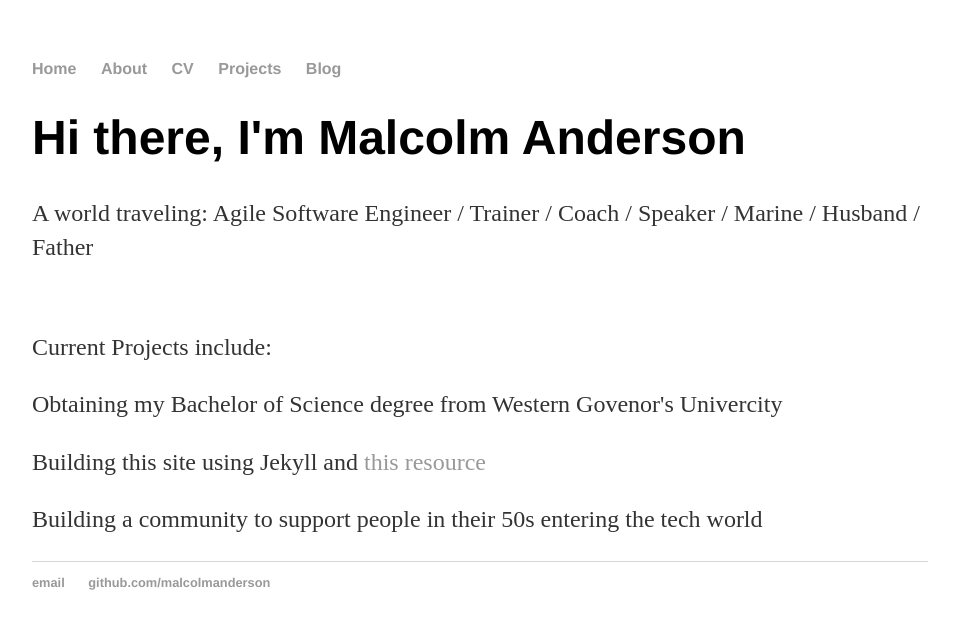
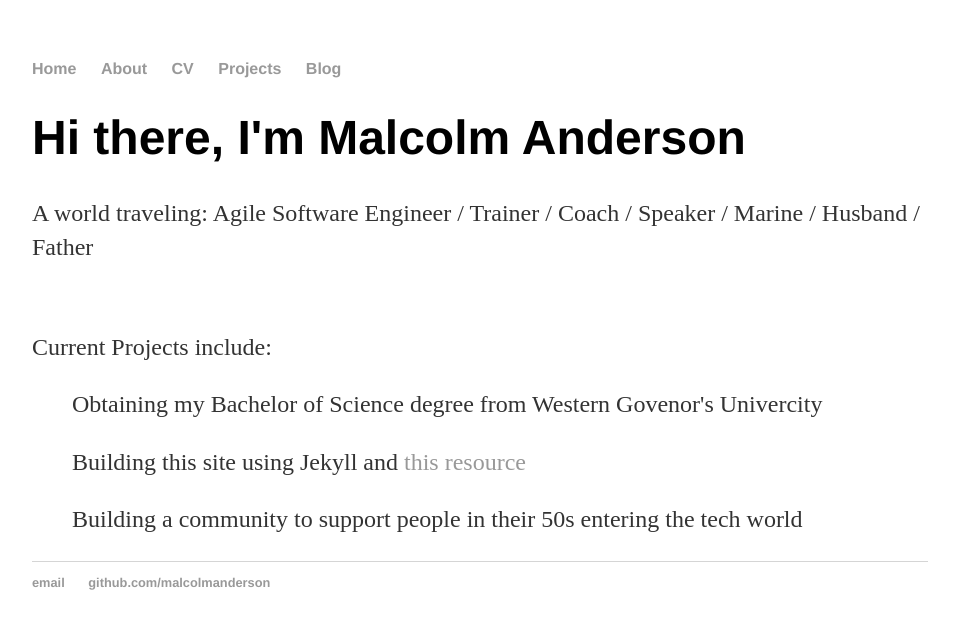
Before and after one commit to MalcolmAnderson/malcolmanderson.github.io, a Jekyll site: the page built from index.html, in a window 1280 px wide. Shown: the top 629 px of the page, without its empty margins (160-1119 px from the left). Built offline with Jekyll 4.4.1, drawn with Linux system fonts in a browser that asks for light colours.

Commit message:
Attempt to indent my projects using CSS

```diff
--- a/css/main.css
+++ b/css/main.css
@@ -41,3 +41,7 @@
 ul.posts li {
     list-style: none;
 }
+
+p.tab{
+    margin-left: 40px;
+}
--- a/index.html
+++ b/index.html
@@ -7,7 +7,7 @@
     <p>A world traveling: Agile Software Engineer / Trainer / Coach / Speaker / Marine  / Husband / Father</p>
     <br>
     <p>Current Projects include:</p>
-    <p>Obtaining my Bachelor of Science degree from Western Govenor's Univercity</p>
-    <p>Building this site using Jekyll and <a href="http://jmcglone.com/guides/github-pages/">this resource</a></p>
-    <p>Building a community to support people in their 50s entering the tech world</p>
+    <p class="tab">Obtaining my Bachelor of Science degree from Western Govenor's Univercity</p>
+    <p class="tab">Building this site using Jekyll and <a href="http://jmcglone.com/guides/github-pages/">this resource</a></p>
+    <p class="tab">Building a community to support people in their 50s entering the tech world</p>
 </div>
```
